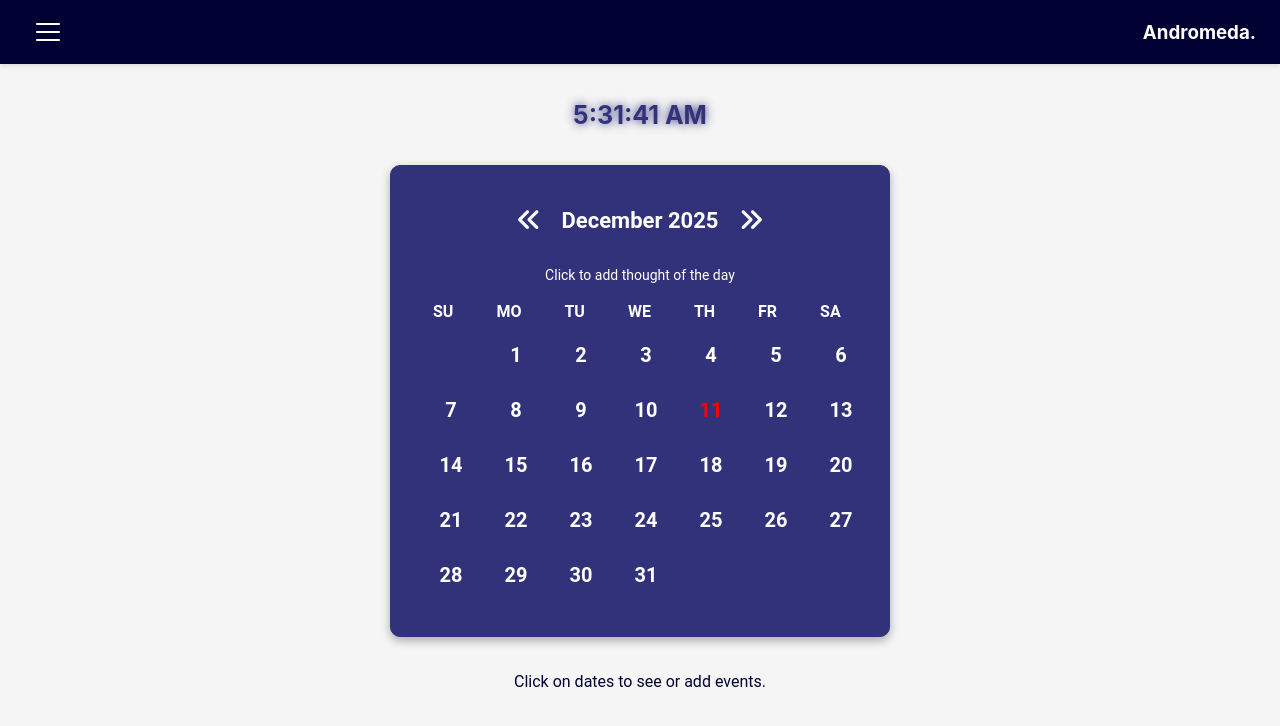
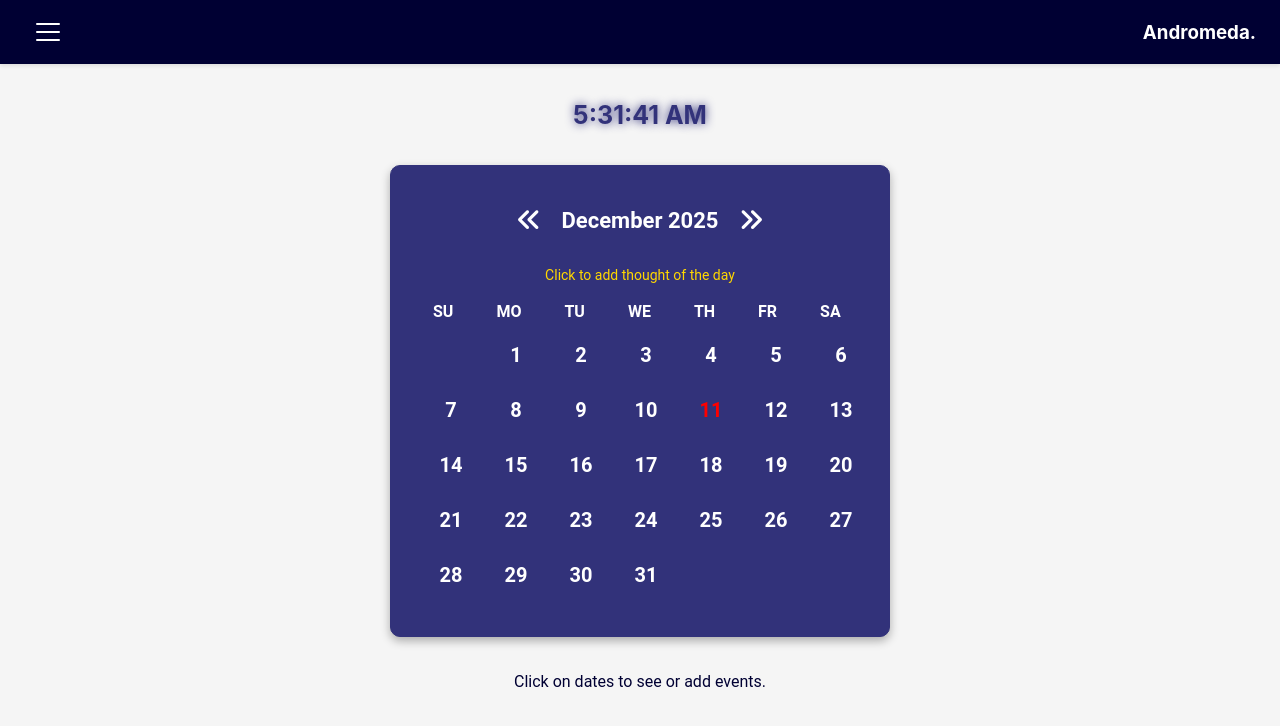
Before and after one commit to abk2191/organiser, a React (Vite) app: page /organiser/calendar in a window 1280 px wide. Shown: the top 726 px of the page. Built offline with nearby package versions, Linux system fonts and the light colour scheme.

Commit message:
Added new features

```diff
--- a/src/Calendar.jsx
+++ b/src/Calendar.jsx
@@ -648,7 +648,7 @@ function Calendar() {
                   marginTop: "15px",
                   marginBottom: "10px",
                   fontSize: "15px",
-                  color: "white",
+                  color: "gold",
                 }}
               >
                 {moodForSelectedDate.mood}
@@ -1091,7 +1091,11 @@ function Calendar() {
             <div
               className="mood-select"
               onClick={handleMood}
-              style={{ fontSize: "15px", color: "white", marginBottom: "12px" }}
+              style={{
+                fontSize: "15px",
+                color: "gold",
+                marginBottom: "12px",
+              }}
             >
               {(() => {
                 const today = new Date();
```
